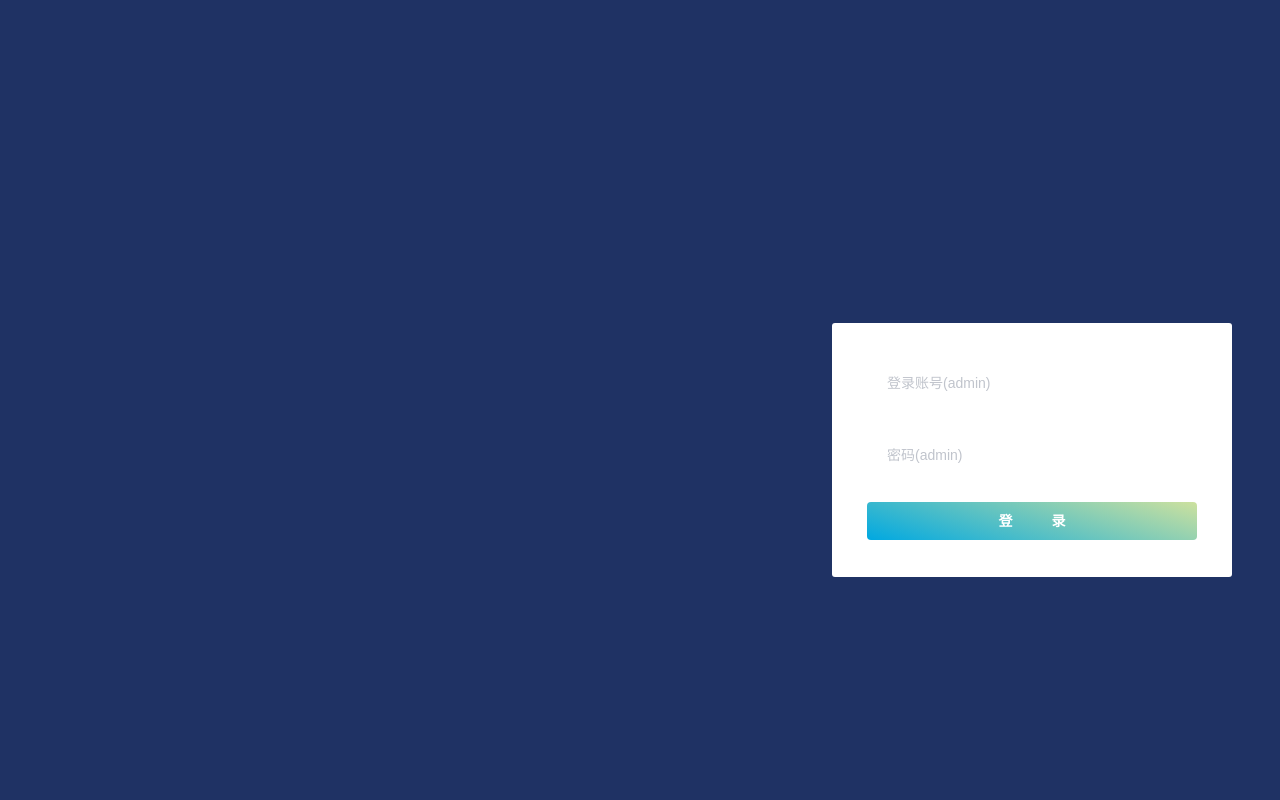
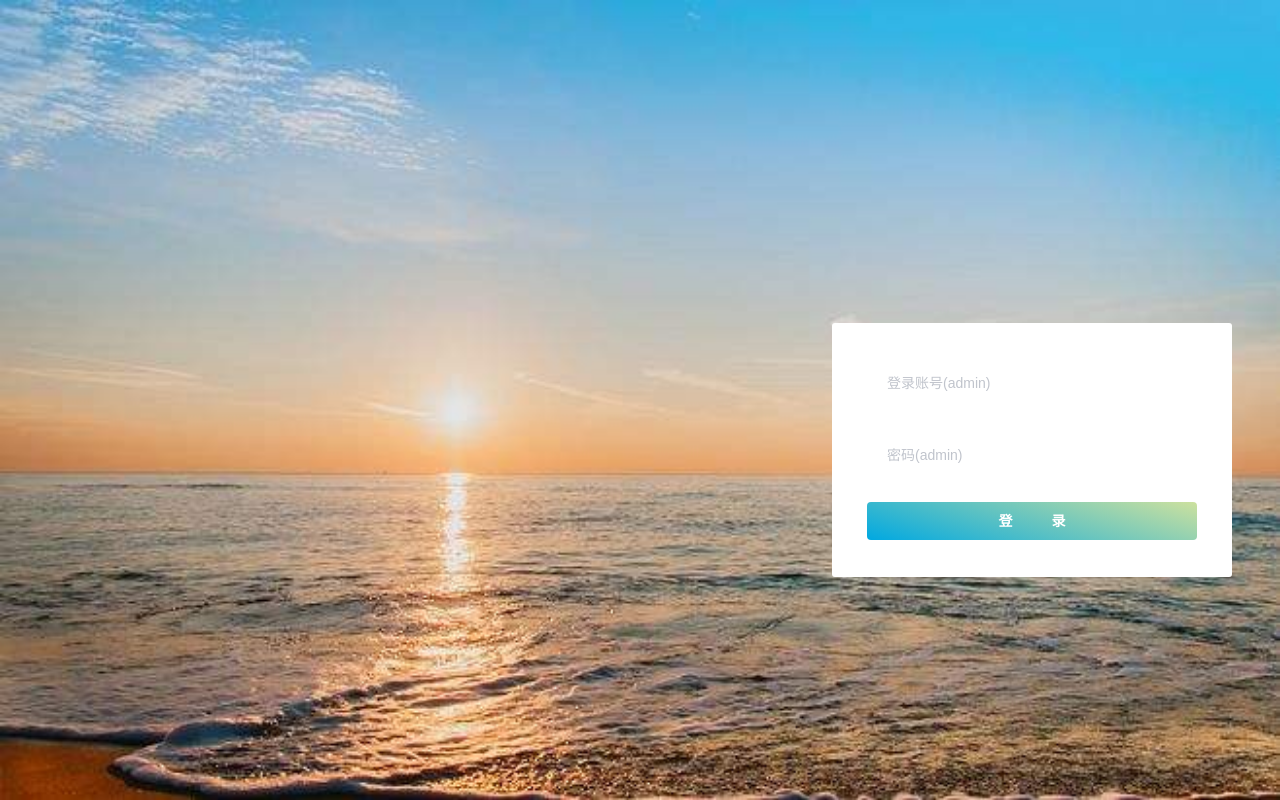
Before and after one commit to yuwuwu/vue-pc-template, a Vue app: page /#/login in a window 1280 px wide. Built offline with nearby package versions, Linux system fonts and the light colour scheme.

Commit message:
测试资源打包

```diff
--- a/src/views/login.vue
+++ b/src/views/login.vue
@@ -125,7 +125,8 @@ export default {
   position: relative;
   height: 100vh;
   background-color: #1f3264;
-  // background: url("@/assets/images/bg.jpeg") no-repeat;
+  background: url("../assets/bg.jpeg") no-repeat;
+  background-size: 100% 100%;
   input:-webkit-autofill {
     -webkit-box-shadow: 0 0 0px 1000px #1f3264 inset !important;
     -webkit-text-fill-color: #fff !important;
```
Also changed, not shown: src/assets/bg.jpeg (added).
